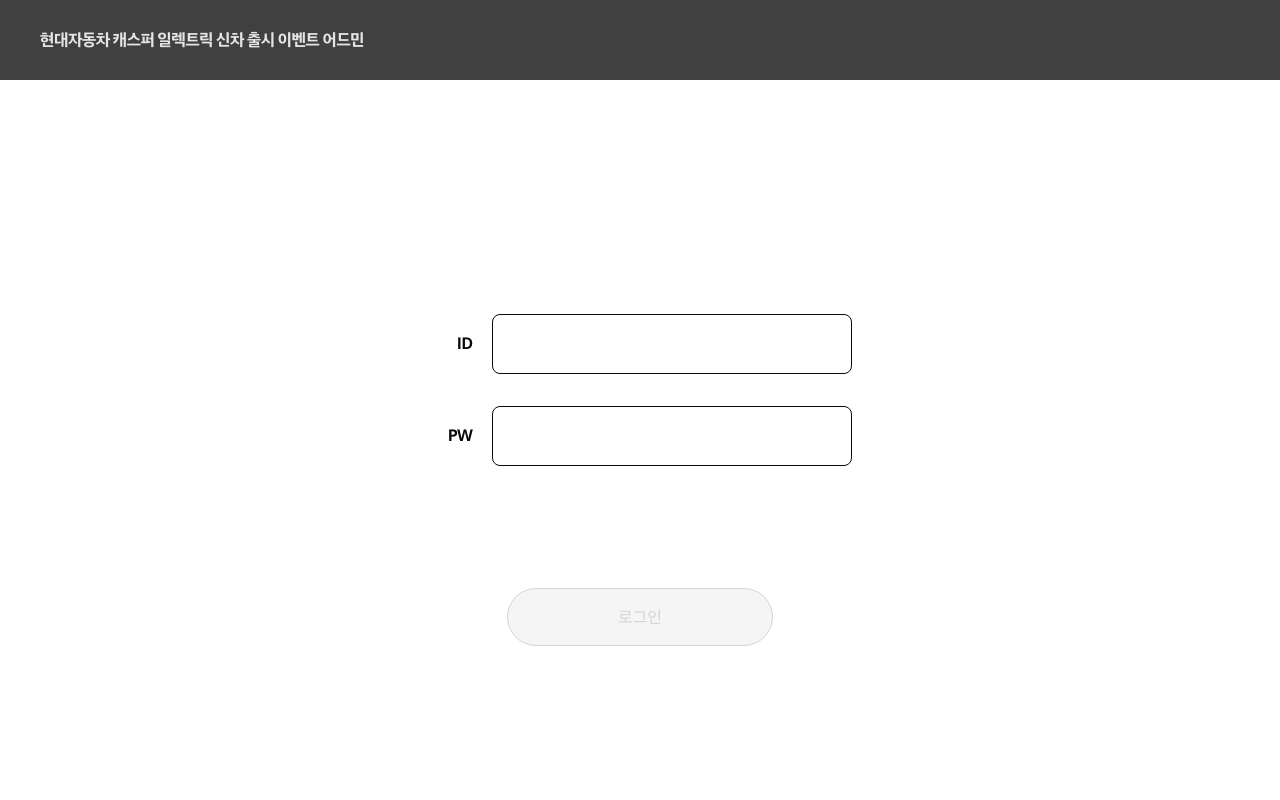
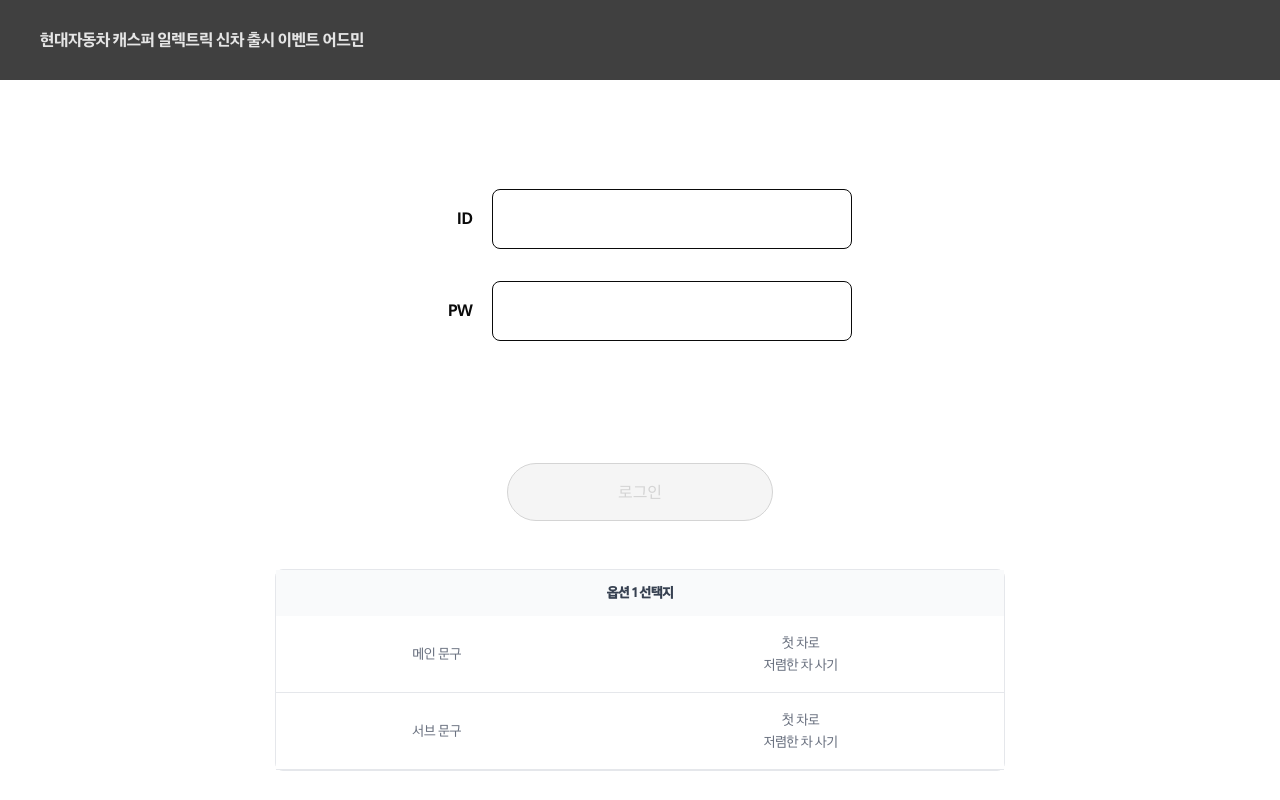
Before and after one commit to softeerbootcamp4th/Team7-HybridJGS-FE, a React (Vite) app in the folder admin/: page /login in a window 1280 px wide. Built offline with nearby package versions, Linux system fonts and the light colour scheme; no server answers.

Commit message:
feat: selectform 구현

```diff
--- /dev/null
+++ b/admin/src/components/SelectForm/index.tsx
@@ -0,0 +1,38 @@
+import { ReactNode } from "react";
+
+interface SelectFormProps {
+    header: ReactNode;
+    data: ReactNode[][];
+}
+
+export default function SelectForm({ header, data }: SelectFormProps) {
+    return (
+        <div className="relative sm:rounded-lg w-[730px] border">
+            <div className="overflow-y-auto h-full">
+                <table className="w-full text-sm rtl:text-right text-gray-500 text-center">
+                    <thead className="sticky top-0 z-[5] text-gray-700 bg-gray-50">
+                        <tr>
+                            <th colSpan={2} className="px-6 py-3 h-body-2-medium">
+                                {header}
+                            </th>
+                        </tr>
+                    </thead>
+                    <tbody>
+                        {data.map((tableData, idx) => (
+                            <tr key={`table-data-${idx}`} className="bg-white border-b">
+                                {tableData.map((dataNode, idx) => (
+                                    <td
+                                        key={`${header}-data-${idx}`}
+                                        className="px-6 py-4 h-body-2-regular"
+                                    >
+                                        {dataNode}
+                                    </td>
+                                ))}
+                            </tr>
+                        ))}
+                    </tbody>
+                </table>
+            </div>
+        </div>
+    );
+}
--- a/admin/src/pages/Login/index.tsx
+++ b/admin/src/pages/Login/index.tsx
@@ -2,6 +2,7 @@ import { ChangeEvent, FormEvent, useState } from "react";
 import { useNavigate } from "react-router-dom";
 import Button from "@/components/Button";
 import Input from "@/components/Input";
+import SelectForm from "@/components/SelectForm";
 
 export default function Login() {
     const navigate = useNavigate();
@@ -29,6 +30,25 @@ export default function Login() {
         navigate("/lottery");
     };
 
+    const data = [
+        [
+            "메인 문구",
+            <div>
+                첫 차로
+                <br />
+                저렴한 차 사기
+            </div>,
+        ],
+        [
+            "서브 문구",
+            <div>
+                첫 차로
+                <br />
+                저렴한 차 사기
+            </div>,
+        ],
+    ];
+
     return (
         <form
             className="flex flex-col gap-12 w-full h-screen justify-center items-center"
@@ -49,6 +69,8 @@ export default function Login() {
             <Button buttonSize="lg" isValid={isValidButton} type="submit">
                 로그인
             </Button>
+
+            <SelectForm header="옵션 1 선택지" data={data} />
         </form>
     );
 }
```
